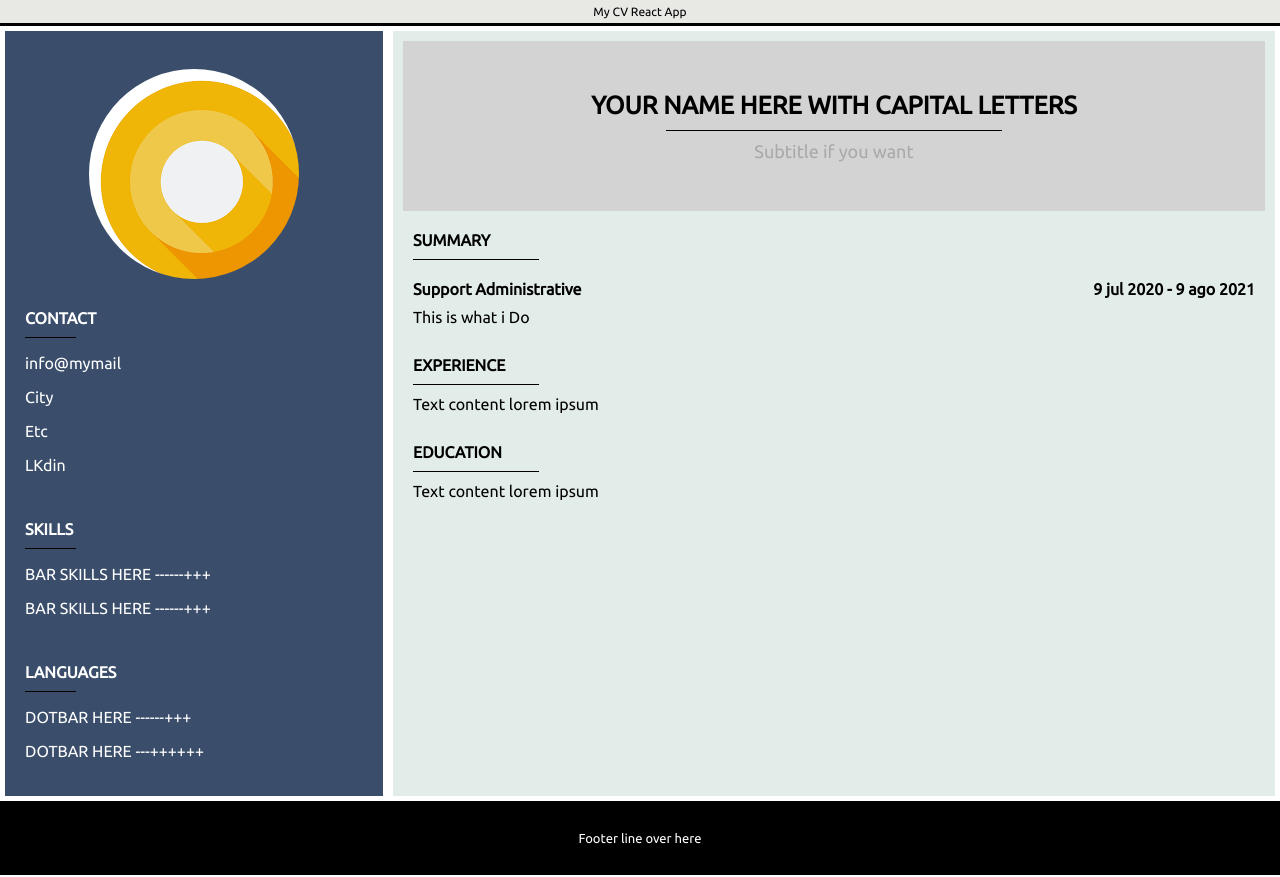
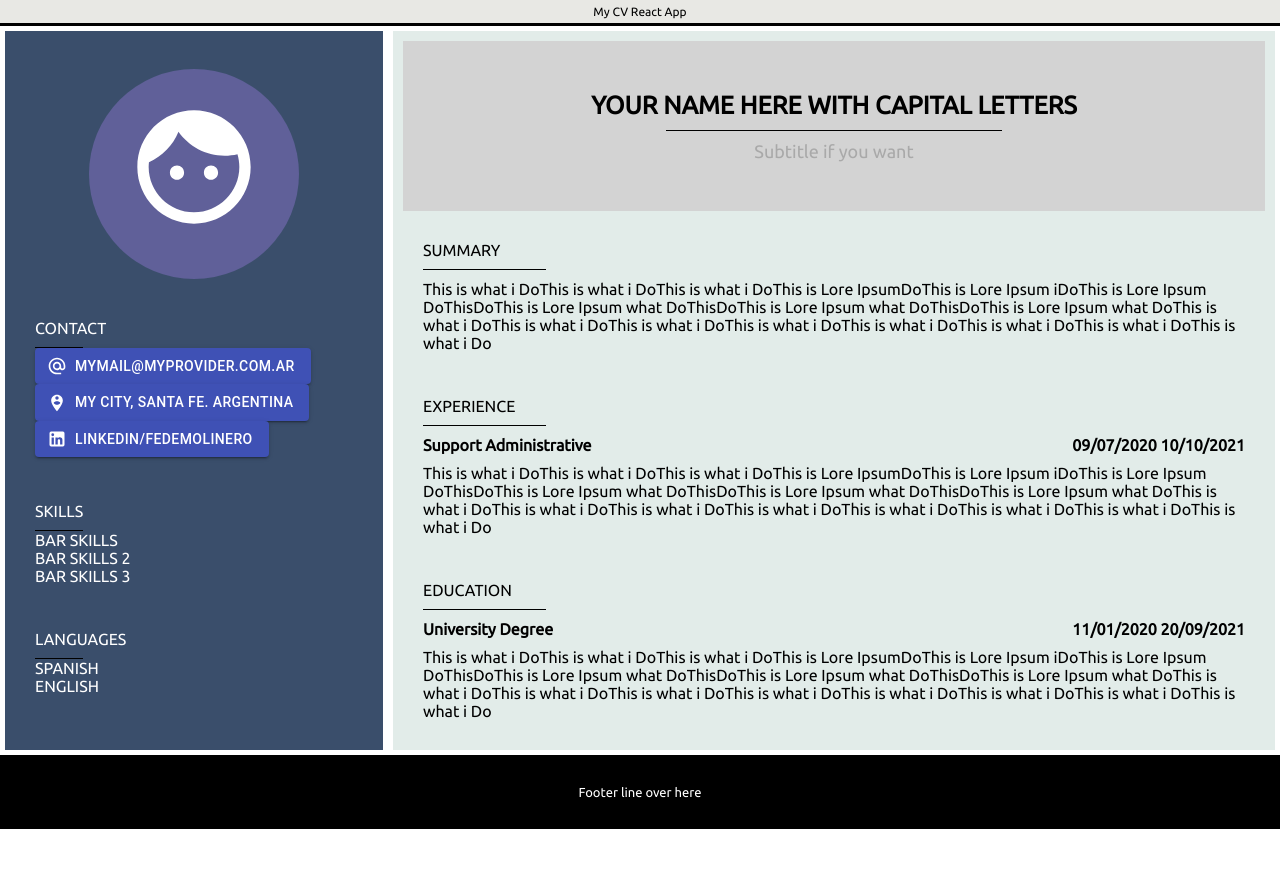
Before and after one commit to fedemolinero/cvreact, a React (Create React App) app in the folder cvapp/: page / in a window 1280 px wide. After the commit the page ends 831 px from the top, so only its background shows below. Built offline with nearby package versions, Linux system fonts and the light colour scheme.

Commit message:
adding improvements

```diff
--- a/cvapp/package.json
+++ b/cvapp/package.json
@@ -3,6 +3,8 @@
   "version": "0.1.0",
   "private": true,
   "dependencies": {
+    "@material-ui/core": "^4.12.3",
+    "@material-ui/icons": "^4.11.2",
     "@testing-library/jest-dom": "^5.14.1",
     "@testing-library/react": "^11.2.7",
     "@testing-library/user-event": "^12.8.3",
--- a/cvapp/src/sections/body/Body.css
+++ b/cvapp/src/sections/body/Body.css
@@ -18,6 +18,10 @@
     border: 5px solid white;
 }
 
+.FaceIconClass {
+    font-size: 8.5rem !important;
+}
+
 .photo {
     background-color: rgb(96, 96, 153);
     width: 150px;
@@ -26,7 +30,7 @@
     padding: 30px;
     margin: 10% 10px 10px 10px;
     text-align: center;
-    background-image: url(./logo.png);
+    /* background-image: url(./logo.png); */
 }
 
 .photo-wrapper {
@@ -47,8 +51,8 @@
 }
 
 .content-wrapper {
-    padding: 10px;
-    margin: 10px;
+    padding: 15px;
+    margin: 15px;
 }
 
 .name-title {
@@ -57,8 +61,9 @@
     font-size: 25px;
 }
 
-.summary-title {
-    font-weight: bold;
+.name-subtitle {
+    font-size: 18px;
+    color: darkgray;
 }
 
 .separator {
@@ -73,20 +78,4 @@
     border-bottom: 1px solid black;
     width: 15%;
     padding-top: 10px;
-    margin-bottom: 10px;
 }
-
-.name-subtitle {
-    font-size: 18px;
-    color: darkgray;
-}
-
-.work-experience-wrapper {
-    display: flex;
-    flex-direction: row;
-    align-items: center;
-    justify-content: space-between;
-    font-weight: bold;
-    padding-top: 10px;
-    padding-bottom: 10px;
-}
--- a/cvapp/src/sections/body/Body.js
+++ b/cvapp/src/sections/body/Body.js
@@ -1,28 +1,21 @@
 import './Body.css';
-import Sidebar from './sidebar/Sidebar';
+import InfoCard from '../../shared/components/sidebar/InfoCard';
+import Button from '@material-ui/core/Button';
+import AlternateEmailIcon from '@material-ui/icons/AlternateEmail';
+import PersonPinCircleIcon from '@material-ui/icons/PersonPinCircle';
+import LinkedInIcon from '@material-ui/icons/LinkedIn';
+import FaceIcon from '@material-ui/icons/Face';
 
 function Body() {
-
-  const data = [
-    {
-      id: 1,
-      title: 'Habilidad 1',
-      subtitle: 'Carpinteria',
-      amount: 5
-    },
-    {
-      id: 2,
-      title: 'Habilidad 2',
-      subtitle: 'Programacion',
-      amount: 2
-    }
-  ];
 
   return (
     <div className="Body">
       <div className="Body-section-left">
+
+
         <div className="photo-wrapper">
           <div className="photo">
+            <FaceIcon className="FaceIconClass" />
           </div>
         </div>
 
@@ -33,10 +26,34 @@ function Body() {
           </div>
           <div className="separator-left"></div>
           <div className="summary-content">
-            <p>info@mymail</p>
-            <p>City</p>
-            <p>Etc</p>
-            <p>LKdin</p>
+            <div>
+              <Button
+                variant="contained"
+                color="primary"
+                startIcon={<AlternateEmailIcon />}
+              >
+                mymail@myprovider.com.ar
+              </Button>
+            </div>
+            <div>
+              <Button
+                variant="contained"
+                color="primary"
+                startIcon={<PersonPinCircleIcon />}
+              >
+                My City, Santa Fe. Argentina
+              </Button>
+            </div>
+            <div>
+              <Button
+                variant="contained"
+                color="primary"
+                startIcon={<LinkedInIcon />}
+              >
+                linkedin/fedemolinero
+              </Button>
+            </div>
+
           </div>
         </div>
 
@@ -46,8 +63,15 @@ function Body() {
           </div>
           <div className="separator-left"></div>
           <div className="summary-content">
-            <p>BAR SKILLS HERE ------+++</p>
-            <p>BAR SKILLS HERE ------+++</p>
+            <div>
+              BAR SKILLS
+            </div>
+            <div>
+              BAR SKILLS 2
+            </div>
+            <div>
+              BAR SKILLS 3
+            </div>
           </div>
         </div>
 
@@ -57,21 +81,15 @@ function Body() {
           </div>
           <div className="separator-left"></div>
           <div className="summary-content">
-            <p>DOTBAR HERE ------+++</p>
-            <p>DOTBAR HERE ---++++++</p>
+            <div>
+              SPANISH
+            </div>
+            <div>
+              ENGLISH
+            </div>
           </div>
         </div>
 
-        {/* <Sidebar
-          title={data[0].title}
-          subtitle={data[0].subtitle}
-        >
-        </Sidebar>
-        <Sidebar
-          title={data[1].title}
-          subtitle={data[1].subtitle}
-        >
-        </Sidebar> */}
       </div>
 
       <div className="Body-section-right">
@@ -86,49 +104,16 @@ function Body() {
           </div>
         </div>
 
-
         <div className="content-wrapper">
-          <div className="summary-title">
-            SUMMARY
-          </div>
-          <div className="separator-left"></div>
-
-          <div className="work-experience-wrapper">
-
-            <div className="work-experience-place">
-              Support Administrative
-            </div>
-            <div className="work-experience-time">
-              9 jul 2020 - 9 ago 2021
-            </div>
-
-          </div>
-
-          <div className="work-experience-subtitle">
-            This is what i Do
-          </div>
-
-        </div>
-
-
-        <div className="content-wrapper">
-          <div className="summary-title">
-            EXPERIENCE
-          </div>
-          <div className="separator-left"></div>
-          <div className="summary-content">
-            Text content lorem ipsum
-          </div>
+          <InfoCard title="SUMMARY" />
         </div>
 
         <div className="content-wrapper">
-          <div className="summary-title">
-            EDUCATION
-          </div>
-          <div className="separator-left"></div>
-          <div className="summary-content">
-            Text content lorem ipsum
-          </div>
+          <InfoCard title="EXPERIENCE" subtitle="Support Administrative" startDate="09/07/2020" endDate="10/10/2021" />
+        </div>
+
+        <div className="content-wrapper">
+          <InfoCard title="EDUCATION" subtitle="University Degree" startDate="11/01/2020" endDate="20/09/2021" />
         </div>
 
       </div>
--- /dev/null
+++ b/cvapp/src/shared/components/sidebar/InfoCard.css
@@ -0,0 +1,13 @@
+.InfoCard-wrapper {
+	display: flex;
+	flex-direction: row;
+	align-items: center;
+	justify-content: space-between;
+	font-weight: bold;
+padding-top: 10px;
+}
+
+
+.InfoCard-content{
+	padding-top: 10px;
+}
--- /dev/null
+++ b/cvapp/src/shared/components/sidebar/InfoCard.js
@@ -0,0 +1,43 @@
+import './InfoCard.css';
+
+function InfoCard(props) {
+  const content = 'This is what i DoThis is what i DoThis is what i DoThis is Lore IpsumDoThis is Lore Ipsum  iDoThis is Lore Ipsum  DoThisDoThis is Lore Ipsum  what DoThisDoThis is Lore Ipsum  what DoThisDoThis is Lore Ipsum  what DoThis is what i DoThis is what i DoThis is what i DoThis is what i DoThis is what i DoThis is what i DoThis is what i DoThis is what i Do';
+  // const data = [
+  //   {
+  //     id: 1,
+  //     title: 'Habilidad 1',
+  //     subtitle: 'Carpinteria',
+  //     amount: 5
+  //   },
+  //   {
+  //     id: 2,
+  //     title: 'Habilidad 2',
+  //     subtitle: 'Programacion',
+  //     amount: 2
+  //   }
+  // ];
+
+  return (
+
+    <div className="InfoCard">
+
+      {(props.title != null) && <div className="InfoCard-title">{props.title}</div>}
+
+      <div className="separator-left"></div>
+
+      {((props.subtitle != null) || (props.startDate != null) || (props.endDate != null)) &&
+        <div className="InfoCard-wrapper">
+          <div className="InfoCard-subtitle">{props.subtitle}</div>
+          <div className="InfoCard-time"> {props.startDate} {props.endDate} </div>
+        </div>}
+
+      <div className="InfoCard-content">
+        <div>{content}</div>
+      </div>
+
+    </div>
+
+  );
+}
+
+export default InfoCard;
```
Also changed, not shown: cvapp/src/shared/components/card/Sidebar.css (added, +13 -0 lines), cvapp/src/shared/components/card/Sidebar.js (added, +29 -0 lines), 1 other file (tests, documents, lock files or other folders).
